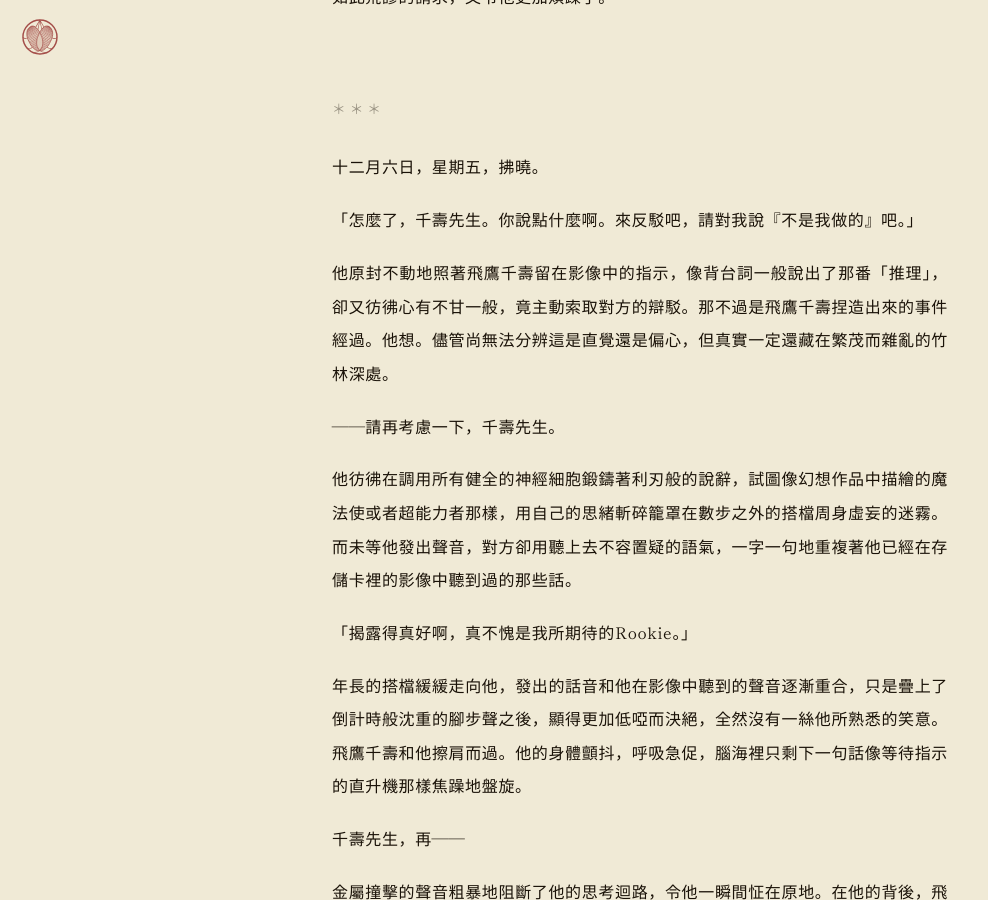
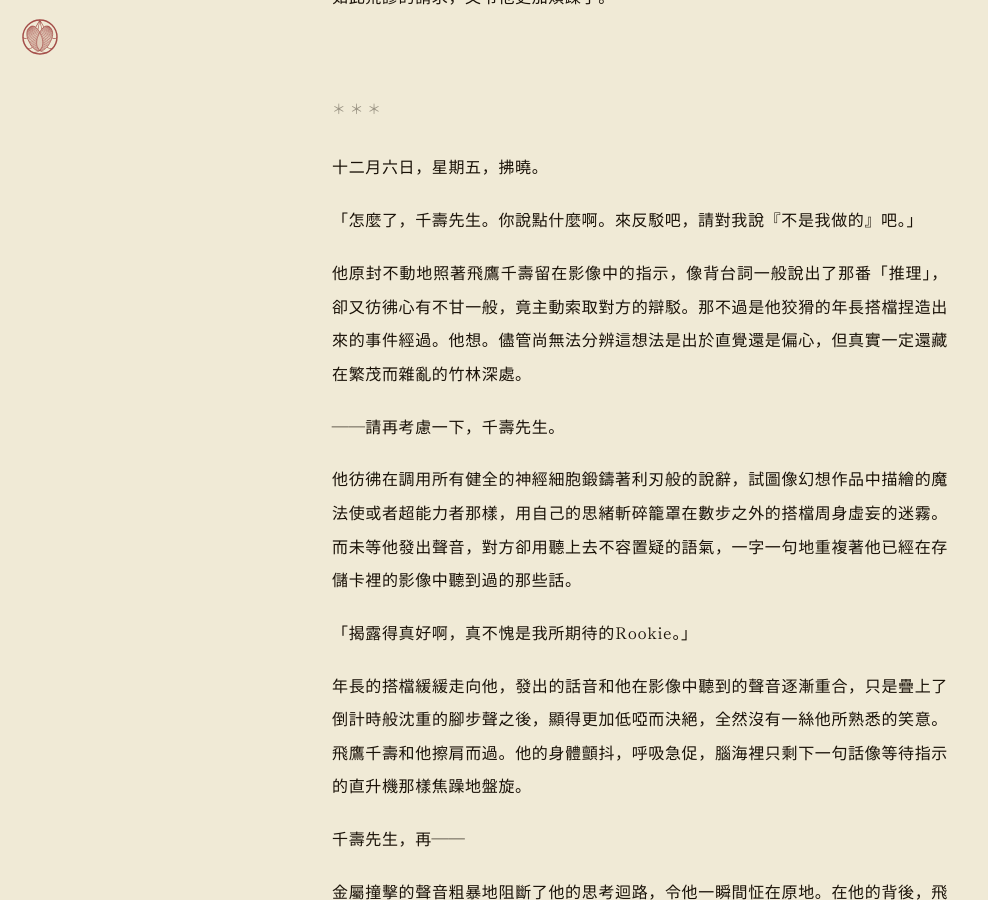
Before and after one commit to AriaYura/eternalnessstudy, a Jekyll site: the page built from posts/takeyabunotsuki/t-01.md, in a window 1280 px wide and 900 px high, scrolled down 4003 px. Shown: the whole window, without its empty margins (0-988 px from the left). Built offline with Jekyll 4.4.1, drawn with Linux system fonts in a browser that asks for light colours; some web fonts are replaced.

Commit message:
tiny update t-01-01 0628

```diff
--- a/posts/takeyabunotsuki/t-01.md
+++ b/posts/takeyabunotsuki/t-01.md
@@ -70,7 +70,7 @@ Hide&Seek是警視廳內的秘密組織，或者用組織內成員的話來描
 
 「怎麼了，千壽先生。你說點什麼啊。來反駁吧，請對我說『不是我做的』吧。」
 
-他原封不動地照著飛鷹千壽留在影像中的指示，像背台詞一般說出了那番「推理」，卻又彷彿心有不甘一般，竟主動索取對方的辯駁。那不過是飛鷹千壽捏造出來的事件經過。他想。儘管尚無法分辨這是直覺還是偏心，但真實一定還藏在繁茂而雜亂的竹林深處。
+他原封不動地照著飛鷹千壽留在影像中的指示，像背台詞一般說出了那番「推理」，卻又彷彿心有不甘一般，竟主動索取對方的辯駁。那不過是他狡猾的年長搭檔捏造出來的事件經過。他想。儘管尚無法分辨這想法是出於直覺還是偏心，但真實一定還藏在繁茂而雜亂的竹林深處。
 
 ——請再考慮一下，千壽先生。
 
```
